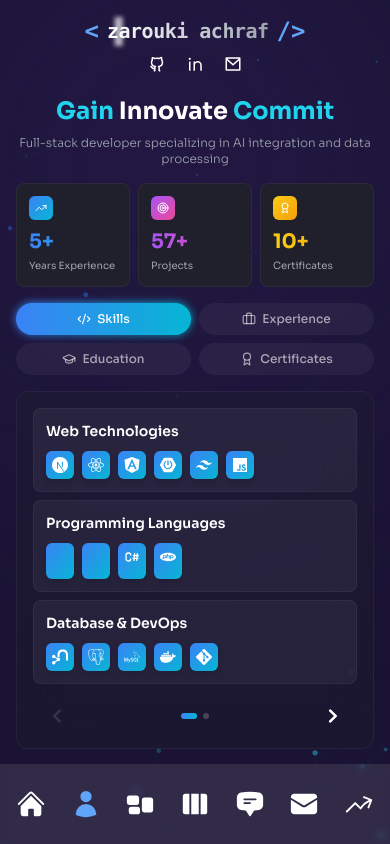
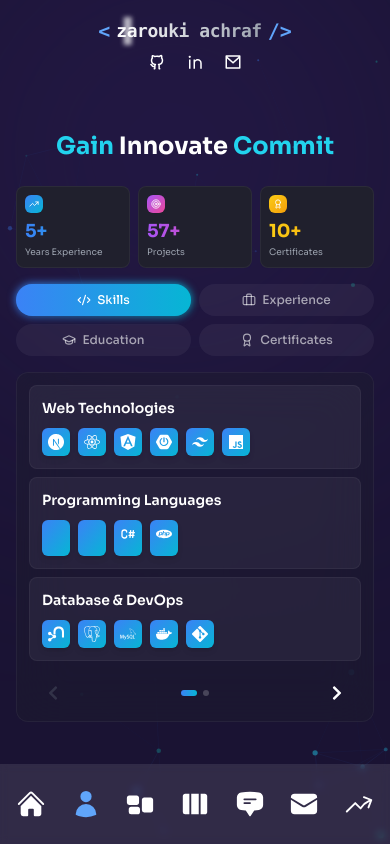
Before and after one commit to Achraftraf/Achraftraf.github.io, a Next.js app: page /about in a window 390 px wide. Built offline with nearby package versions, Linux system fonts and the light colour scheme; some icons are missing.

Commit message:
fix the problems that we have en the about page

```diff
--- a/components/Header.js
+++ b/components/Header.js
@@ -59,15 +59,15 @@ const RobotLogo = ({ theme }) => {
 
       {/* Main Container */}
       <motion.div
-        className="flex items-center gap-2 font-mono relative z-20"
+        className="flex items-center gap-1.5 font-mono relative z-20"
         initial={{ scale: 0.95 }}
         animate={{ scale: isHovered ? 1.05 : 1 }}
         transition={{ type: "spring", stiffness: 200 }}
       >
         {/* Left Bracket */}
         <motion.span
-          animate={{ x: isHovered ? -10 : 0 }}
-          className={`text-2xl lg:text-3xl font-bold ${theme.accent}`}
+          animate={{ x: isHovered ? -8 : 0 }}
+          className={`text-xl lg:text-3xl font-bold ${theme.accent}`}
         >
           &lt;
         </motion.span>
@@ -100,7 +100,7 @@ const RobotLogo = ({ theme }) => {
 
           {/* Main Text */}
           <motion.span
-            className={`text-xl lg:text-2xl font-bold tracking-tight bg-clip-text text-transparent bg-gradient-to-r ${theme.brightGradient ? theme.brightGradient : 'from-white to-gray-400'} z-10 relative`}
+            className={`text-lg lg:text-2xl font-bold tracking-tight bg-clip-text text-transparent bg-gradient-to-r ${theme.brightGradient ? theme.brightGradient : 'from-white to-gray-400'} z-10 relative`}
           >
             {text}
           </motion.span>
@@ -122,8 +122,8 @@ const RobotLogo = ({ theme }) => {
 
         {/* Right Bracket */}
         <motion.span
-          animate={{ x: isHovered ? 10 : 0 }}
-          className={`text-2xl lg:text-3xl font-bold ${theme.accent}`}
+          animate={{ x: isHovered ? 8 : 0 }}
+          className={`text-xl lg:text-3xl font-bold ${theme.accent}`}
         >
           /&gt;
         </motion.span>
@@ -136,7 +136,7 @@ const RobotLogo = ({ theme }) => {
             initial={{ opacity: 0, y: 5 }}
             animate={{ opacity: 1, y: 0 }}
             exit={{ opacity: 0, y: 5 }}
-            className={`absolute -bottom-4 left-0 right-0 flex justify-between text-[8px] tracking-widest ${theme.accent}`}
+            className={`absolute -bottom-4 left-0 right-0 flex justify-between text-[7px] lg:text-[8px] tracking-widest ${theme.accent}`}
           >
             <span>SYS.OK</span>
             <span>SECURE</span>
--- a/pages/about/index.js
+++ b/pages/about/index.js
@@ -238,7 +238,7 @@ const About = () => {
     <div className="h-full min-h-screen bg-site py-6 lg:py-10 px-4 sm:px-6 lg:px-8 xl:pr-32 overflow-hidden flex flex-col justify-center relative">
       <ParticleBackground />
 
-      <div className="w-full max-w-5xl mx-auto relative z-10 flex flex-col justify-center h-full lg:pl-10">
+      <div className="w-full max-w-4xl mx-auto relative z-10 flex flex-col justify-center h-full lg:pl-4">
         {/* Header - More Compact */}
         <motion.div
           initial={{ opacity: 0, y: -10 }}
@@ -250,19 +250,10 @@ const About = () => {
             initial={{ opacity: 0, y: 10 }}
             animate={{ opacity: 1, y: 0 }}
             transition={{ delay: 0.2 }}
-            className="text-2xl lg:text-4xl font-bold text-white mb-2"
+            className="text-2xl lg:text-3xl font-bold text-white mb-2"
           >
             <span className="text-cyan-400">Gain</span> Innovate <span className="text-cyan-400">Commit</span>
           </motion.h1>
-
-          <motion.p
-            initial={{ opacity: 0 }}
-            animate={{ opacity: 1 }}
-            transition={{ delay: 0.3 }}
-            className="text-xs lg:text-sm text-gray-400 max-w-xl mx-auto"
-          >
-            Full-stack developer specializing in AI integration and data processing
-          </motion.p>
         </motion.div>
 
         {/* Stats Cards - Compact Version */}
@@ -270,7 +261,7 @@ const About = () => {
           variants={containerVariants}
           initial="hidden"
           animate="show"
-          className="grid grid-cols-3 gap-2 lg:gap-3 mb-4 lg:mb-5"
+          className="grid grid-cols-3 gap-2 mb-4"
         >
           {stats.map((stat, idx) => {
             const Icon = stat.icon;
@@ -295,17 +286,17 @@ const About = () => {
                 />
 
                 {/* Card */}
-                <div className="relative h-full bg-[#20202d] backdrop-blur-xl rounded-lg p-3 lg:p-4 border border-white/5 group-hover:border-white/20 transition-all duration-300">
-                  <div className={`p-1.5 lg:p-2 rounded-md bg-gradient-to-br ${stat.color} w-fit mb-2`}>
-                    <Icon className="w-3 h-3 lg:w-4 lg:h-4 text-white" />
+                <div className="relative h-full bg-[#20202d] backdrop-blur-xl rounded-lg p-2 lg:p-3 border border-white/5 group-hover:border-white/20 transition-all duration-300">
+                  <div className={`p-1 lg:p-1.5 rounded-md bg-gradient-to-br ${stat.color} w-fit mb-1`}>
+                    <Icon className="w-2.5 h-2.5 lg:w-3.5 lg:h-3.5 text-white" />
                   </div>
 
-                  <div className={`text-xl lg:text-3xl font-bold text-transparent bg-gradient-to-r ${stat.color} bg-clip-text mb-0.5`}>
+                  <div className={`text-lg lg:text-xl font-bold text-transparent bg-gradient-to-r ${stat.color} bg-clip-text mb-0`}>
                     <CountUp start={0} end={stat.value} duration={2.5} />
                     {stat.suffix}
                   </div>
 
-                  <div className="text-[10px] lg:text-xs text-gray-400">{stat.label}</div>
+                  <div className="text-[9px] lg:text-[10px] text-gray-400">{stat.label}</div>
                 </div>
               </motion.div>
             );
@@ -349,7 +340,7 @@ const About = () => {
         </motion.div>
 
         {/* Content Area - Animated Pagination */}
-        <div className="relative bg-[#20202d]/40 backdrop-blur-xl rounded-xl p-4 lg:p-5 border border-white/5 min-h-[300px] mb-6 flex flex-col justify-between">
+        <div className="relative bg-[#20202d]/40 backdrop-blur-xl rounded-xl p-3 border border-white/5 min-h-[240px] mb-4 flex flex-col justify-between">
           <AnimatePresence mode="wait" custom={direction}>
             <motion.div
               key={currentPage + index} // Unique key triggers animation on page/tab change
```
